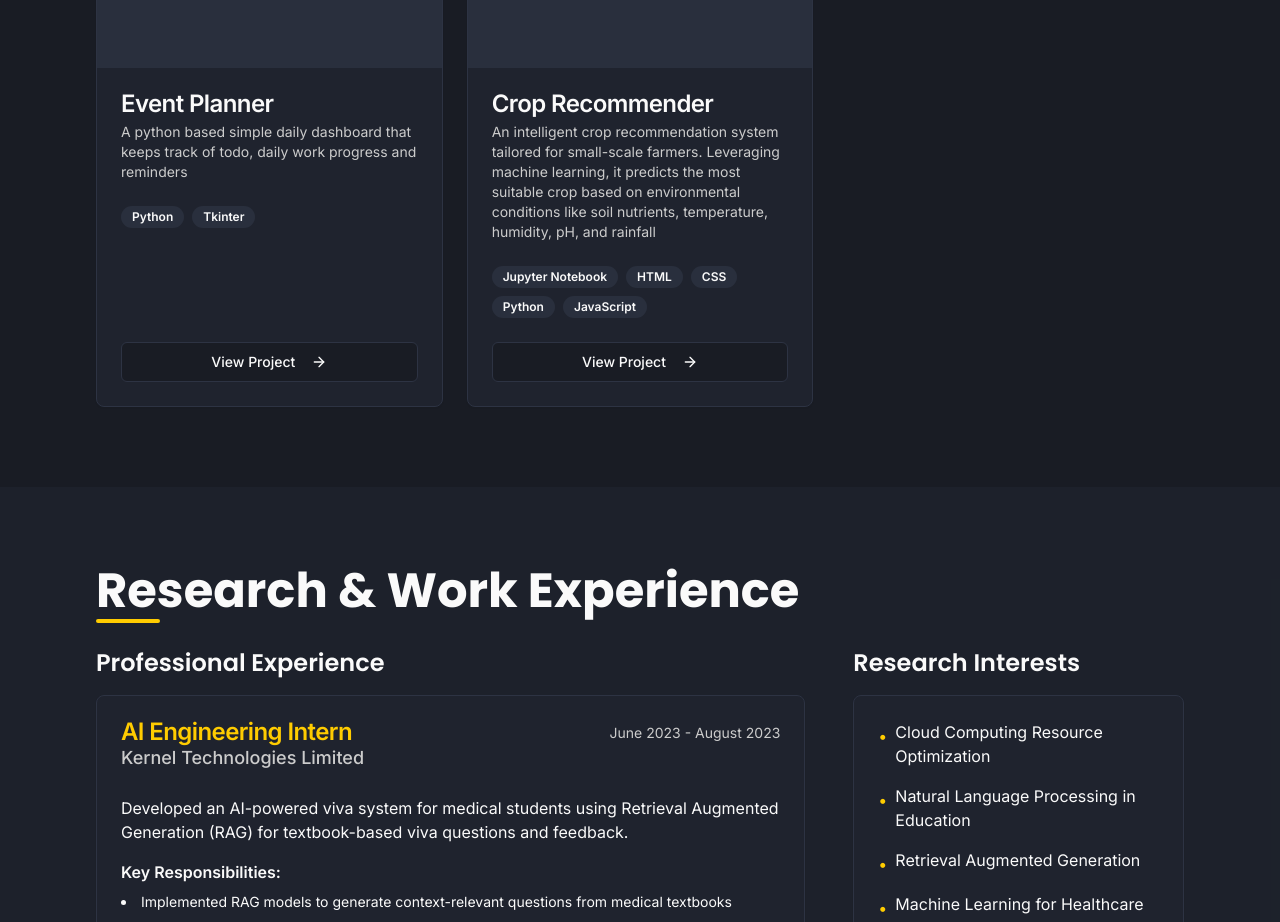
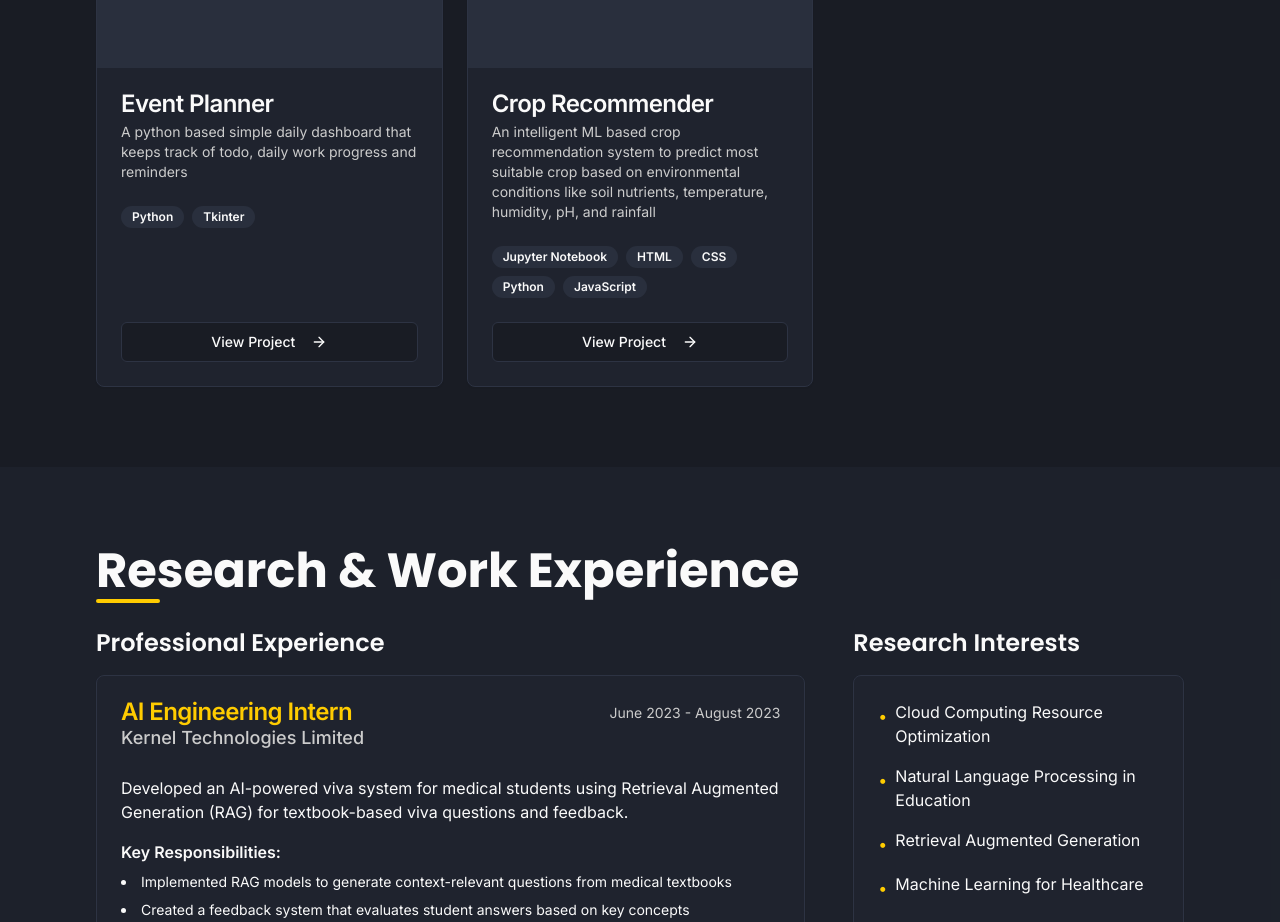
Before and after one commit to mr-f-2002/nahin-portfolio-3d-showcase, a React (Vite) app: page / in a window 1280 px wide. Shown: the part 3740-4662 px from the top of the page. Built offline with nearby package versions, Linux system fonts and the light colour scheme.

Commit message:
Shorten description

```diff
--- a/src/components/Portfolio.tsx
+++ b/src/components/Portfolio.tsx
@@ -78,7 +78,7 @@ const Portfolio = () => {
     {
       id: 8,
       title: "Crop Recommender",
-      description: "An intelligent crop recommendation system tailored for small-scale farmers. Leveraging machine learning, it predicts the most suitable crop based on environmental conditions like soil nutrients, temperature, humidity, pH, and rainfall",
+      description: "An intelligent ML based crop recommendation system to predict most suitable crop based on environmental conditions like soil nutrients, temperature, humidity, pH, and rainfall",
       technologies: ["Jupyter Notebook", "HTML", "CSS", "Python", "JavaScript"],
       image: "placeholder",
       link: "https://github.com/mr-f-2002/Crop-Recommender.git"
```
